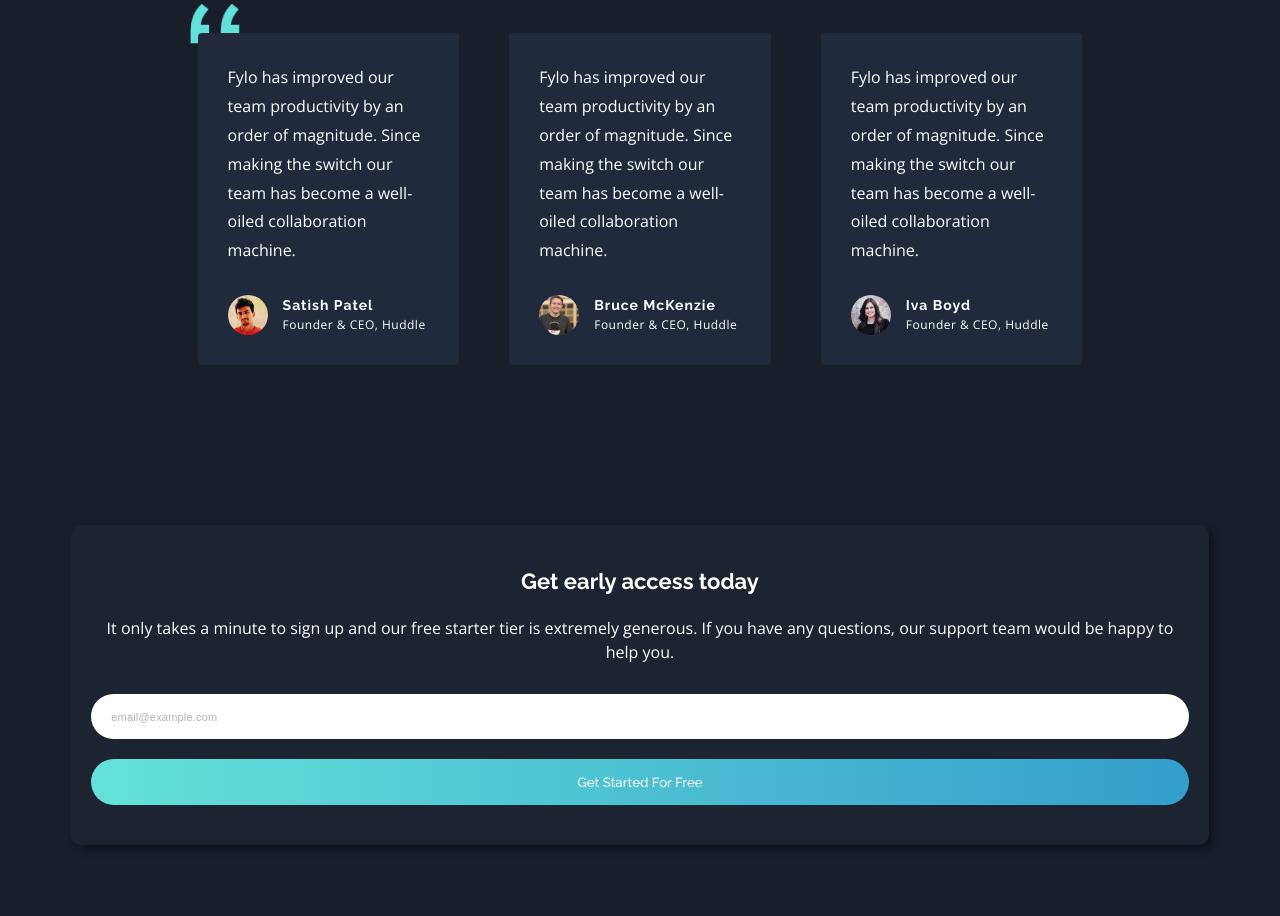
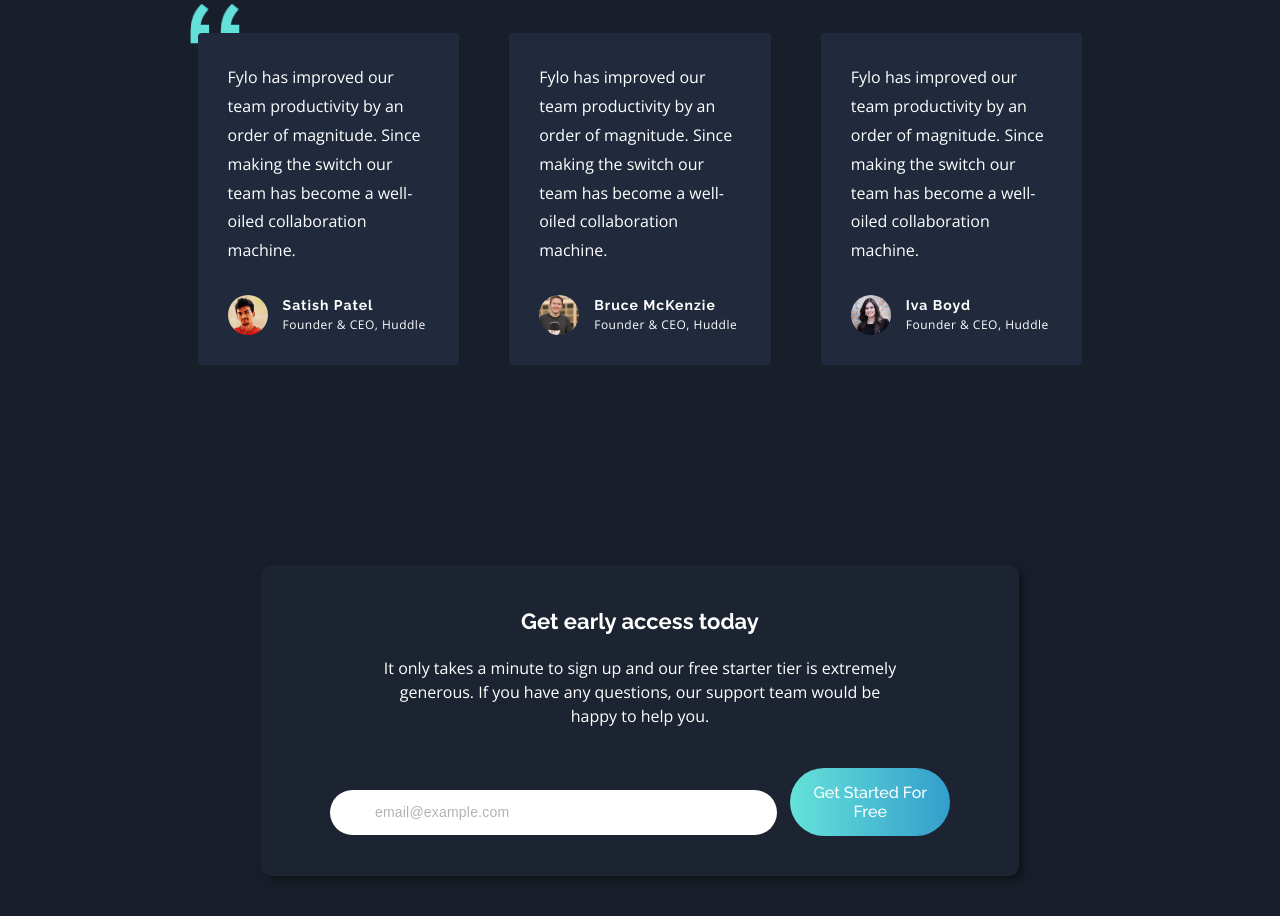
Before and after one commit to CarloS-x18/fyloLandingPage, a plain HTML site: page index.html in a window 1280 px wide. Shown: the part 2593-3509 px from the top of the page. Drawn offline with nearby package versions, Linux system fonts and the light colour scheme.

Commit message:
form email desktop version finalizado

```diff
--- a/src/css/styles.css
+++ b/src/css/styles.css
@@ -343,7 +343,7 @@ p {
     width: 90%;
     border-radius: 1rem;
     text-align: center;
-    padding: 4rem 2rem;
+    padding: 4rem 3rem;
     box-shadow: 5px 5px 10px -2px rgba(0,0,0,0.5);
 }
 .formulario__title {
@@ -353,7 +353,6 @@ p {
     margin-bottom: 3rem;
 }
 .formulario input {
-    display: block;
     margin: 0 auto;
     width: 100%;
     padding: 1.5rem 2rem;
@@ -376,3 +375,29 @@ p {
     font-family: var(--f_heading);
     border-radius: 5rem;
 }
+@media (min-width: 1280px) {
+    .formulario {
+        width: 60%;
+        padding: 4rem 6rem;
+        margin-top: 20rem;
+    }
+    .formulario__text {
+        padding: 0 6rem;
+        margin-bottom: 4rem;
+    }
+    .formulario input {
+        width: 70%;
+        margin-bottom: 0;
+        margin-right: 1rem;
+        padding: 1.5rem 4.5rem;
+    }
+    .formulario input::placeholder{
+        font-size: 1.4rem;
+    }
+    .formulario button {
+        width: 25%;
+    }
+    .formulario button {
+        font-size: 1.6rem;
+    }
+}
```
